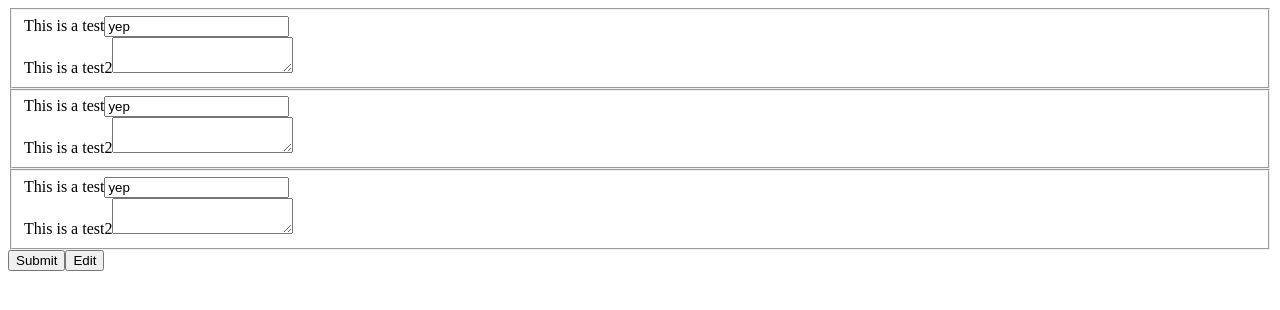
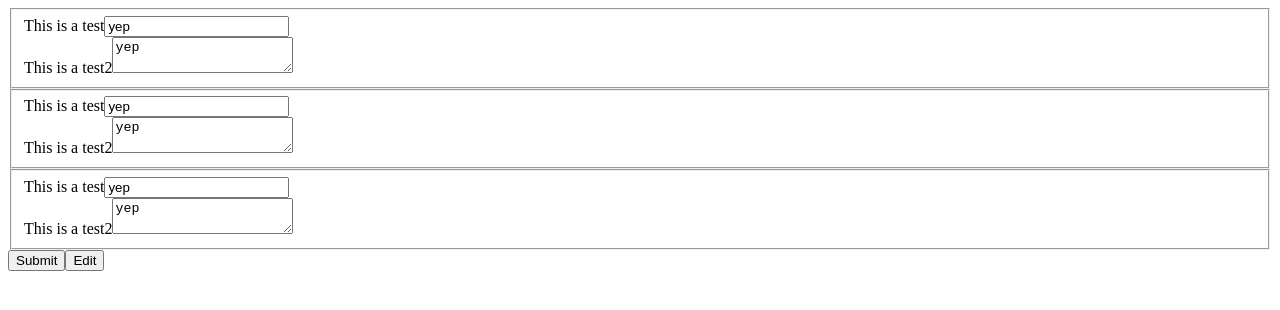
Before and after one commit to WitherMite/CV-app, a React (Vite) app: page / in a window 1280 px wide. Shown: the top 310 px of the page. Built offline with nearby package versions, Linux system fonts and the light colour scheme.

Commit message:
Simplify creating input fields

```diff
--- a/src/components/Form-control.jsx
+++ b/src/components/Form-control.jsx
@@ -1,19 +1,28 @@
-// TODO: change to use controlled components and use a string prop to choose control type instead of passing jsx in the props
+// TODO: change to use controlled components
 export default function FormControl({
   inputId,
   inputName,
   inputValue,
   inputType,
-  controlElement,
 }) {
+  switch (inputType) {
+    // add more cases as needed, would be a waste of time otherise I think
+    case "textarea":
       return (
-    controlElement || (
+        <textarea
+          name={inputName}
+          id={inputId}
+          defaultValue={inputValue}
+        ></textarea>
+      );
+    default:
+      return (
         <input
           type={inputType}
           id={inputId}
           name={inputName}
           defaultValue={inputValue}
         />
-    )
       );
   }
+}
--- a/src/components/Form-section.jsx
+++ b/src/components/Form-section.jsx
@@ -13,9 +13,13 @@ export default function FormSection() {
         inputType="text"
         inputValue="yep"
       ></InputField>
-      <InputField labelText="This is a test2" inputId="test2">
-        <textarea name="2" id="test2"></textarea>
-      </InputField>
+      <InputField
+        labelText="This is a test2"
+        inputName="2"
+        inputId="test2"
+        inputType="textarea"
+        inputValue="yep"
+      ></InputField>
     </fieldset>
   );
 }
--- a/src/components/Input-field.jsx
+++ b/src/components/Input-field.jsx
@@ -7,13 +7,11 @@ export default function InputField({
   inputName,
   inputValue,
   inputType,
-  children,
 }) {
   return (
     <div className="inputField">
       <label htmlFor={inputId}>{labelText}</label>
       <FormControl
-        controlElement={children}
         inputId={inputId}
         inputName={inputName}
         inputType={inputType}
```
Lines whose indentation alone changed are shown as unchanged.
